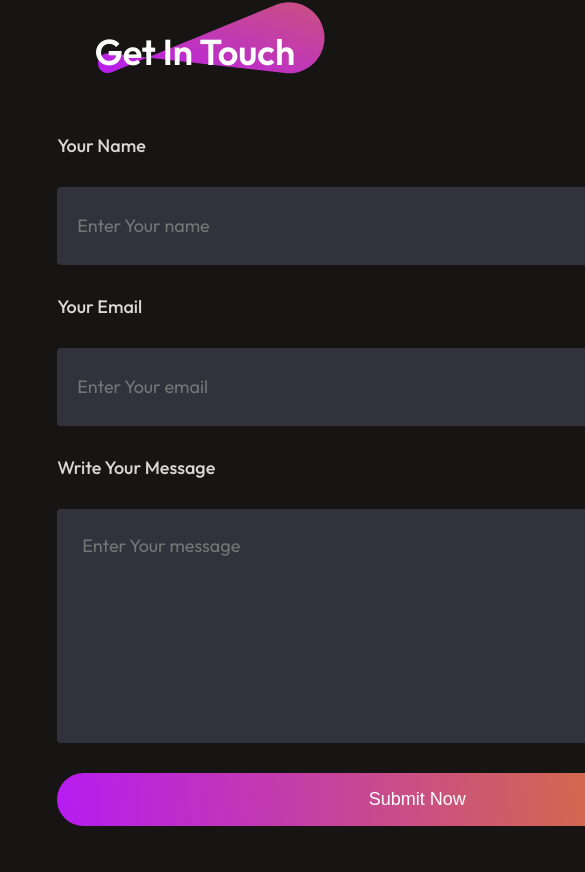
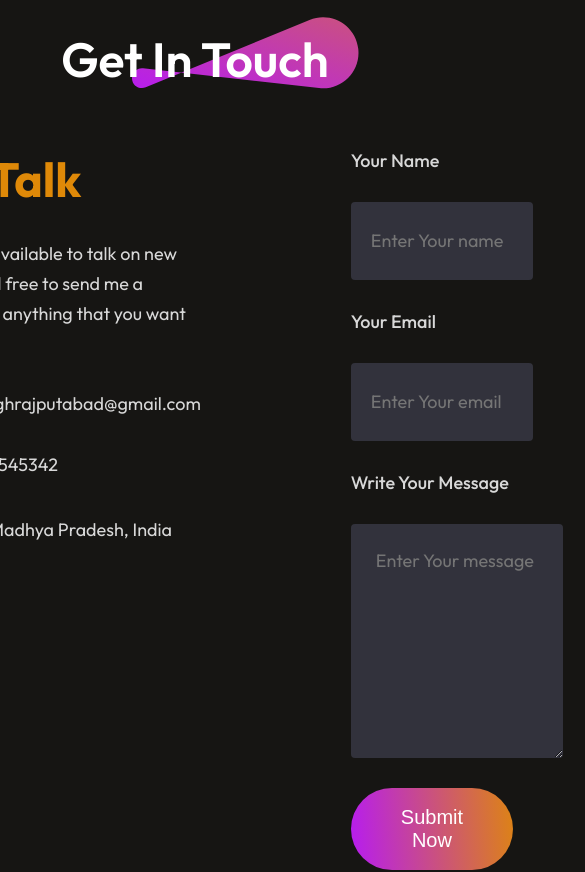
Before and after one commit to rohitsinghabad/Portfolio, a React (Vite) app: page / in a window 390 px wide. Shown: the part 6088-6960 px from the top of the page, 585 px wide, since content can reach past the window. Built offline with nearby package versions, Linux system fonts and the light colour scheme.

Commit message:
Update Contact.css

```diff
--- a/src/components/Contact/Contact.css
+++ b/src/components/Contact/Contact.css
@@ -106,7 +106,24 @@
     transform: scale(1.1);
     transition: 0.3s;
 }
+@media (max-width: 1200px) {
+  .contact {
+    margin: 60px 80px;
+  }
 
+  .contact-left h1 {
+    font-size: 60px;
+  }
+
+  .contact-title h1 {
+    font-size: 60px;
+  }
+
+  .contact-right input,
+  .contact-right textarea {
+    width: 100%;
+  }
+}
 /* Responsive Styles */
 
 
@@ -148,23 +165,3 @@
     text-align: center;
   }
 }
-
-@media (max-width: 480px) {
-  .contact-title h1,
-  .contact-left h1 {
-    font-size: 36px;
-  }
-
-  .contact-left p {
-    font-size: 16px;
-  }
-
-  .contact-details {
-    font-size: 18px;
-  }
-
-  .contact-submit {
-    padding: 16px;
-    font-size: 18px;
-  }
-}
```
